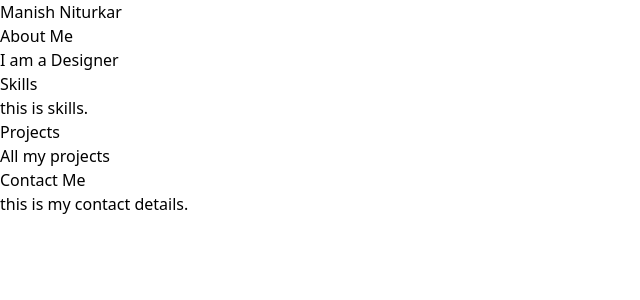
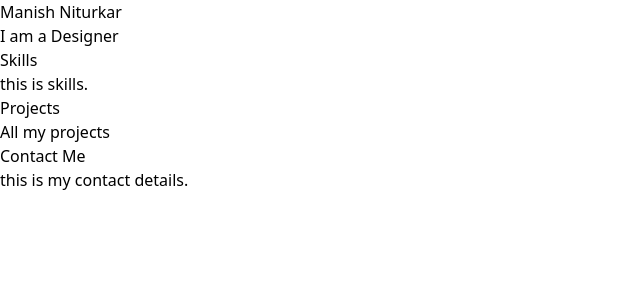
Before and after one commit to ZhenNeo/ShadowPort, a Next.js app in the folder shadowport/: page / in a window 1280 px wide. Shown: the top 300 px of the page, without its empty margins (0-640 px from the left). Built offline with nearby package versions, Linux system fonts and the light colour scheme.

Commit message:
Started editing homepage

```diff
--- a/shadowport/app/about/page.tsx
+++ b/shadowport/app/about/page.tsx
@@ -1,7 +1,7 @@
 export default function About() {
   return (
     <section>
-      <h2>About Me</h2>
+      <h1>Manish Niturkar</h1>
       <p>I am a Designer</p>
     </section>
   )
--- a/shadowport/app/page.tsx
+++ b/shadowport/app/page.tsx
@@ -8,7 +8,7 @@ import Skills from "./skills/page";
 export default function Home() {
   return (
     <main>
-      <h1>Manish Niturkar</h1>
+
 
 
       <About />
```
